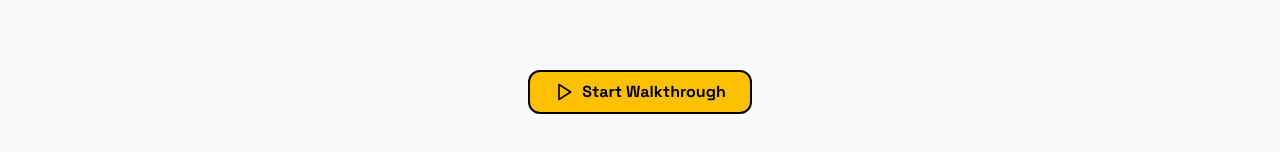
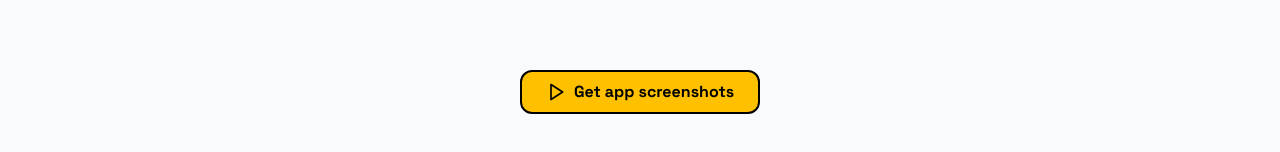
Before and after one commit to glassofizzy/appflow-snapshotter, a React (Vite) app: page / in a window 1280 px wide. Shown: the part 1378-1530 px from the top of the page. Built offline with nearby package versions, Linux system fonts and the light colour scheme.

Commit message:
Update button text to "Get app screenshots"
Changed the button label in the Index component to reflect the new action of obtaining app screenshots.
[skip gpt_engineer]

```diff
--- a/src/pages/Index.tsx
+++ b/src/pages/Index.tsx
@@ -71,7 +71,7 @@ const Index = () => {
             className="retro-button flex items-center gap-2"
           >
             <Play className="w-5 h-5" />
-            Start Walkthrough
+            Get app screenshots
           </button>
         </div>
       </div>
```
